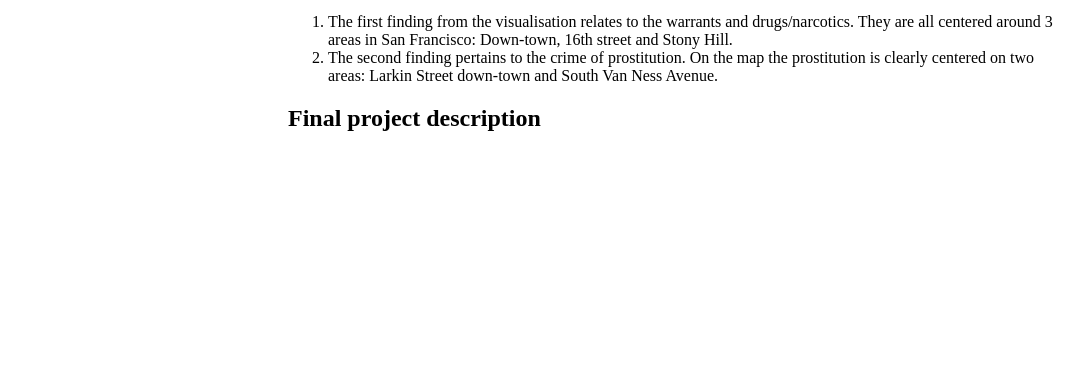
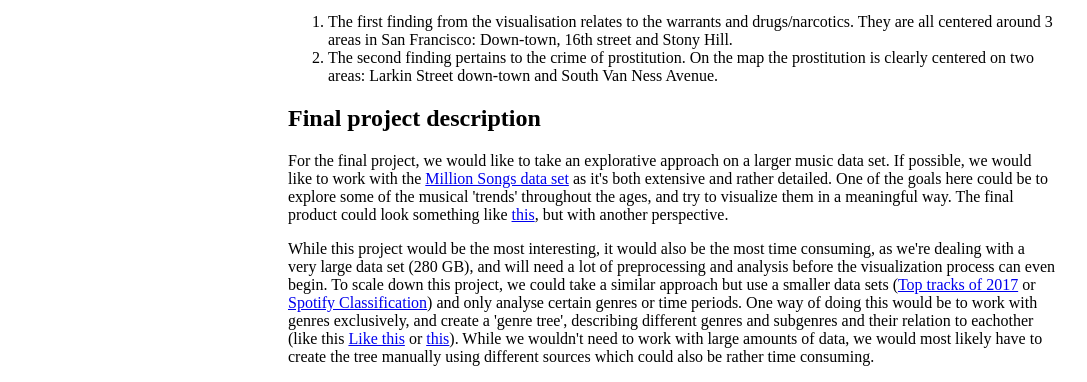
Before and after one commit to dangk89/ide5, a plain HTML site: page index.html in a window 1280 px wide. Shown: the part 1033-1415 px from the top of the page, without its empty margins (96-1183 px from the left). Before the commit the page ends 1185 px from the top, so only its background shows below. Drawn offline with nearby package versions, Linux system fonts and the light colour scheme; a web font is replaced by a local one.

Commit message:
added final project proposal

```diff
--- a/index.html
+++ b/index.html
@@ -37,7 +37,19 @@ a simple map visualisation, it's feasible to gain insights on crime.
 </ol>
 <h2>Final project description</h2>
 <p>
-  <!-- DAN: SKRIV KLOGE TING HER! -->
+  For the final project, we would like to take an explorative approach on a larger music data set.
+If possible, we would like to work with the <a href="https://labrosa.ee.columbia.edu/millionsong">Million Songs data set</a>  as it's both extensive and rather detailed. One of the goals here could be to explore some of the musical
+'trends' throughout the ages, and try to visualize them in a meaningful way. The final product could look
+something like <a href="https://research.google.com/bigpicture/music/">this</a>, but with another perspective.
+<p>
+While this project would be the most interesting, it would
+also be the most time consuming, as we're dealing with a very
+large data set (280 GB), and will need a lot of preprocessing and
+analysis before the visualization process can
+even begin. To scale down this project, we could take a
+similar approach but use a smaller data sets (<a href="https://www.kaggle.com/nadintamer/top-tracks-of-2017">Top tracks of 2017</a> or <a href="https://www.kaggle.com/geomack/spotifyclassification">Spotify Classification</a>)
+and only analyse certain genres or time periods. One way of doing this would be to work with genres exclusively, and create a 'genre tree', describing different genres and subgenres and their relation to eachother (like this <a href="http://techno.org/electronic-music-guide/">Like this</a> or <a href="https://www.concerthotels.com/100-years-of-rock/">this</a>). While we wouldn't need to work with large amounts of data, we would most likely have to create the tree manually using different sources which could also be rather time consuming.
+
 </p>
 <style>
 h1 {
```
